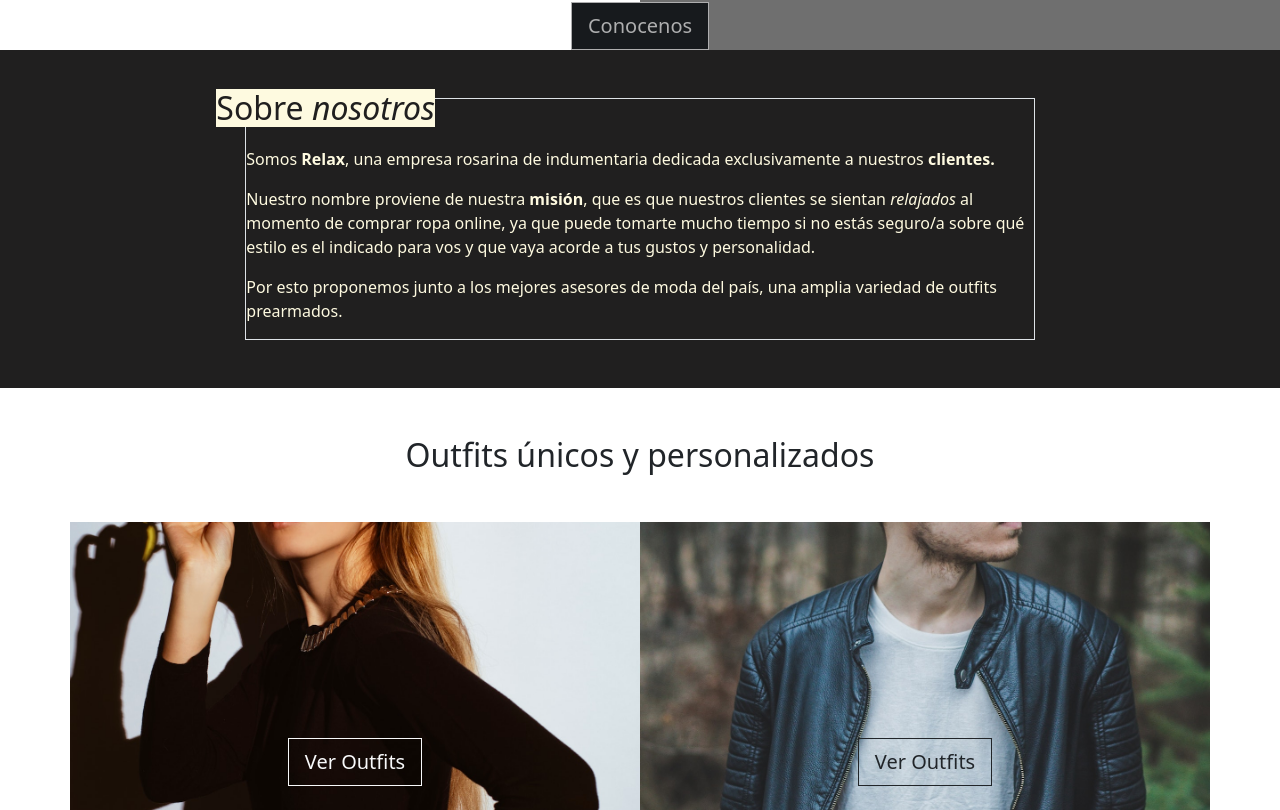
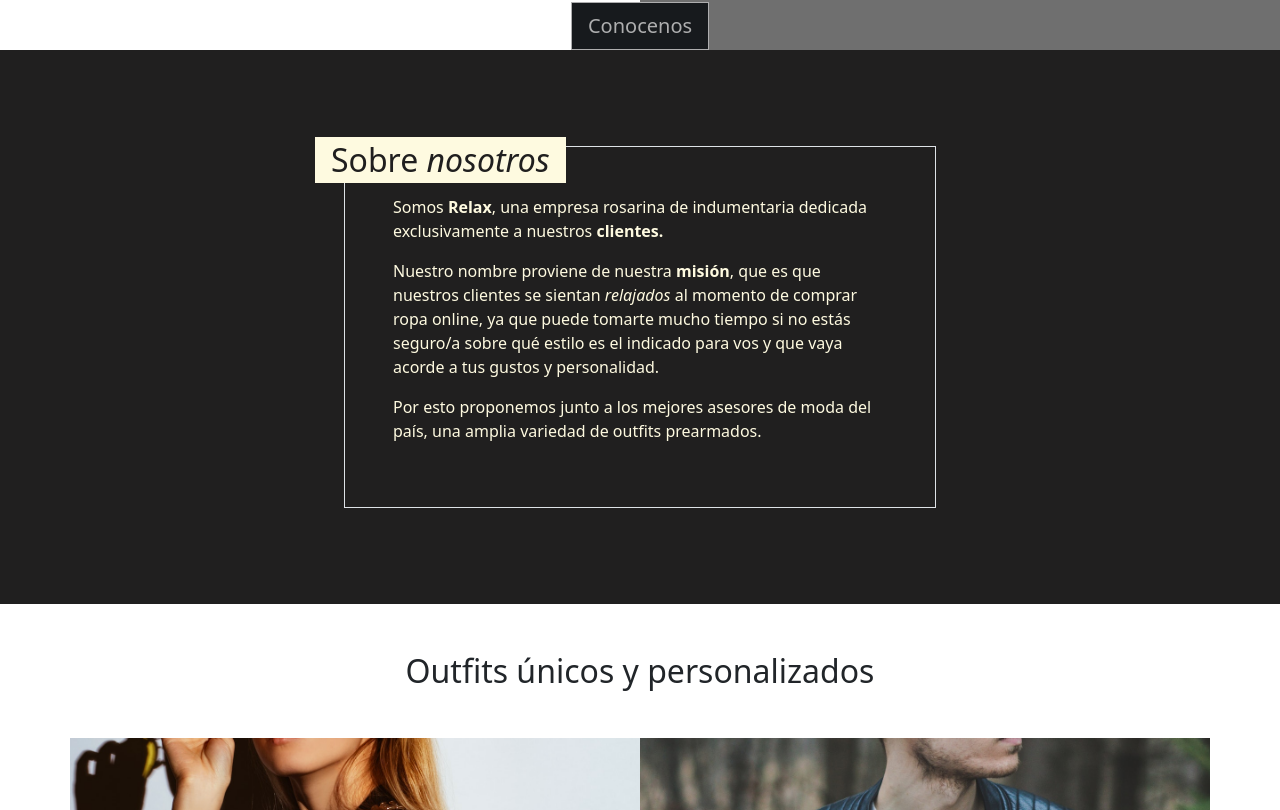
Before and after one commit to CarlaSablic95/Relax-Ecommerce, a plain HTML site: page index.html in a window 1280 px wide. Shown: the part 750-1560 px from the top of the page. Drawn offline with nearby package versions, Linux system fonts and the light colour scheme; grey boxes are pictures that could not be loaded.

Commit message:
mejoré estilos de texto y botones

```diff
--- a/index.html
+++ b/index.html
@@ -43,13 +43,13 @@
     </header>
 
     <main class="">
-        <section class="container-fluid nosotros">
+        <section class="container-fluid nosotros py-5">
             <div class="row justify-content-center p-5">
-                <div class="col-8 border position-relative px-0">
-                    <h2 class="text-center position-absolute titulo-nosotros">Sobre <em>nosotros</em></h2>
+                <div class="col-6 border position-relative px-5">
+                    <h2 class="text-center position-absolute titulo-nosotros px-3 py-1">Sobre <em>nosotros</em></h2>
                     <p class="pt-5">Somos <strong>Relax</strong>, una empresa rosarina de indumentaria dedicada exclusivamente a nuestros <strong>clientes.</strong></p>
                     <p>Nuestro nombre proviene de nuestra <strong>misión</strong>, que es que nuestros clientes se sientan <em>relajados</em> al momento de comprar ropa online, ya que puede tomarte mucho tiempo si no estás seguro/a sobre qué estilo es el indicado para vos y que vaya acorde a tus gustos y personalidad.</p>
-                    <p>Por esto proponemos junto a los mejores asesores de moda del país, una amplia variedad de outfits prearmados.</p>
+                    <p class="pb-5">Por esto proponemos junto a los mejores asesores de moda del país, una amplia variedad de outfits prearmados.</p>
                 </div>
             </div>
         </section>
@@ -60,10 +60,10 @@
                 <h2 class="text-center mb-5">Outfits únicos y personalizados</h2>
                 <div class="row">
                     <div class="col-12 col-md-6 outfit-mujer d-flex justify-content-center align-items-center">
-                        <a href="#" class="btn btn-lg btn-outline-light rounded-0" role="button">Ver Outfits</a>
+                        <a href="#" class="btn btn-lg btn-outline-light rounded-0 text-uppercase" role="button">Ver Outfits</a>
                     </div>
                     <div class="col-12 col-md-6 outfit-hombre d-flex justify-content-center align-items-center">
-                        <a href="#" class="btn btn-lg btn-outline-dark rounded-0" role="button">Ver Outfits</a>
+                        <a href="#" class="btn btn-lg btn-outline-dark rounded-0 text-uppercase" role="button">Ver Outfits</a>
                     </div>
                 </div>
             </div>
```
